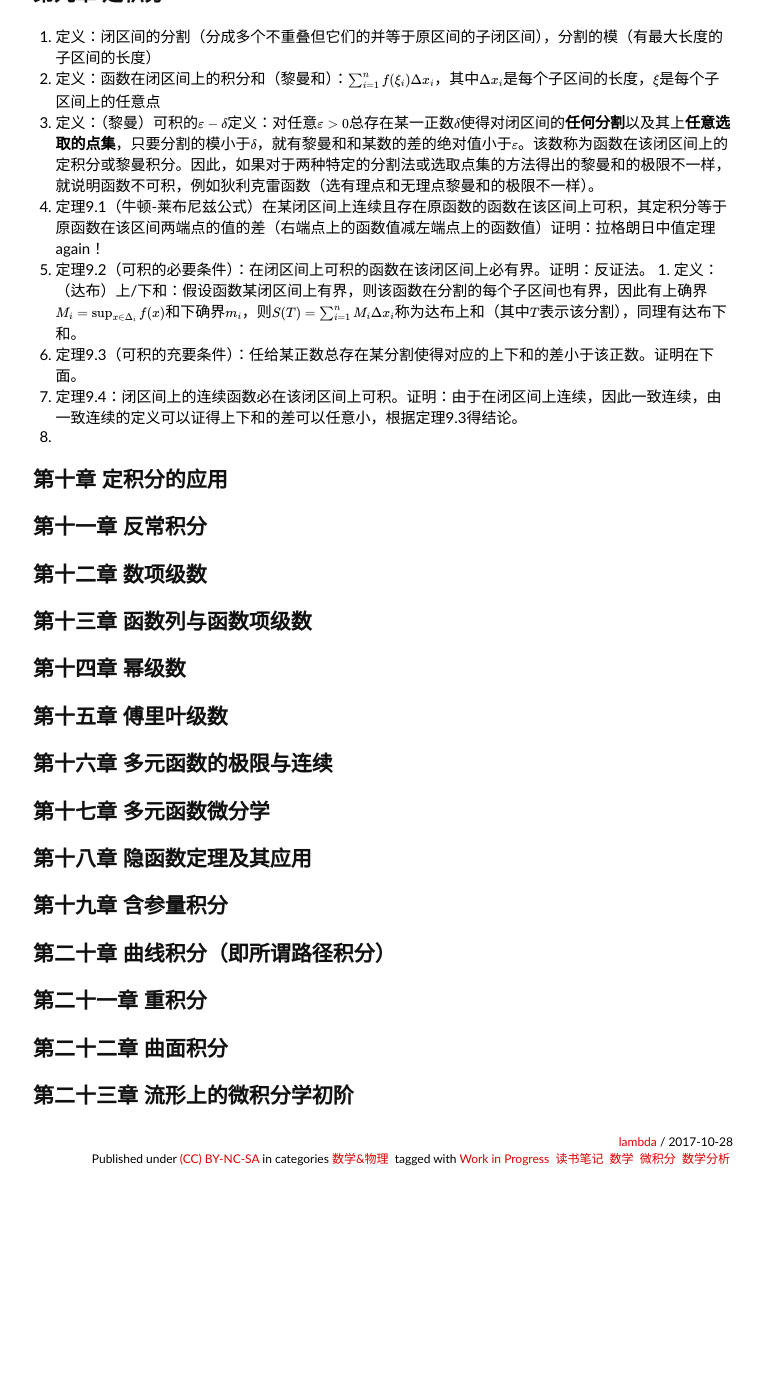
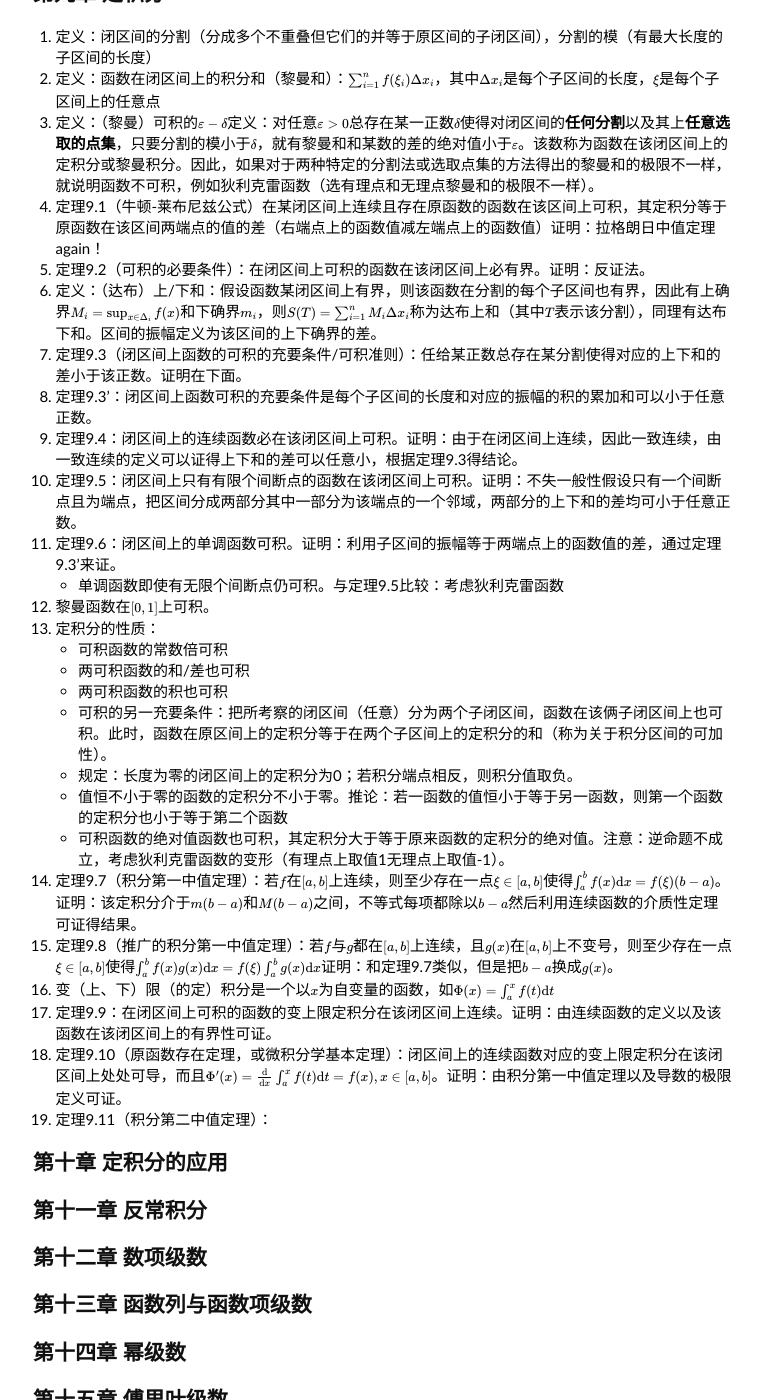
Before and after one commit to lam8da/lam8da.github.io, a Jekyll site: the page built from _posts/2017-10-28-mathematical-analysis-by-east-china-normal-university-notes.md, in a window 1280 px wide and 1400 px high, scrolled down 9728 px. Shown: the whole window, without its empty margins (257-1021 px from the left). Built offline with Jekyll 4.4.1, drawn with Linux system fonts in a browser that asks for light colours; nearby versions of some CDN libraries; formulas are drawn with MathJax 3; comment, search, counter and statistics services are not loaded; before the commit the page ends 10924 px from its top, so only the background shows below that.

Commit message:
Add more content to chapter 9 of math analysis

```diff
--- a/_posts/2017-10-28-mathematical-analysis-by-east-china-normal-university-notes.md
+++ b/_posts/2017-10-28-mathematical-analysis-by-east-china-normal-university-notes.md
@@ -347,11 +347,29 @@ tags:
 1. 定义：（黎曼）可积的$$\varepsilon-\delta$$定义：对任意$$\varepsilon>0$$总存在某一正数$$\delta$$使得对闭区间的**任何分割**以及其上**任意选取的点集**，只要分割的模小于$$\delta$$，就有黎曼和和某数的差的绝对值小于$$\varepsilon$$。该数称为函数在该闭区间上的定积分或黎曼积分。因此，如果对于两种特定的分割法或选取点集的方法得出的黎曼和的极限不一样，就说明函数不可积，例如狄利克雷函数（选有理点和无理点黎曼和的极限不一样）。
 1. 定理9.1（牛顿-莱布尼兹公式）在某闭区间上连续且存在原函数的函数在该区间上可积，其定积分等于原函数在该区间两端点的值的差（右端点上的函数值减左端点上的函数值）证明：拉格朗日中值定理again！
 1. 定理9.2（可积的必要条件）：在闭区间上可积的函数在该闭区间上必有界。证明：反证法。
-1.
-定义：（达布）上/下和：假设函数某闭区间上有界，则该函数在分割的每个子区间也有界，因此有上确界$$M_i=\sup_{x\in\Delta_i}f(x)$$和下确界$$m_i$$，则$$S(T)=\sum_{i=1}^n M_i\Delta x_i$$称为达布上和（其中$$T$$表示该分割），同理有达布下和。
-1. 定理9.3（可积的充要条件）：任给某正数总存在某分割使得对应的上下和的差小于该正数。证明在下面。
+1. 定义：（达布）上/下和：假设函数某闭区间上有界，则该函数在分割的每个子区间也有界，因此有上确界$$M_i=\sup_{x\in\Delta_i}f(x)$$和下确界$$m_i$$，则$$S(T)=\sum_{i=1}^n M_i\Delta x_i$$称为达布上和（其中$$T$$表示该分割），同理有达布下和。区间的振幅定义为该区间的上下确界的差。
+1. 定理9.3（闭区间上函数的可积的充要条件/可积准则）：任给某正数总存在某分割使得对应的上下和的差小于该正数。证明在下面。
+1. 定理9.3'：闭区间上函数可积的充要条件是每个子区间的长度和对应的振幅的积的累加和可以小于任意正数。
 1. 定理9.4：闭区间上的连续函数必在该闭区间上可积。证明：由于在闭区间上连续，因此一致连续，由一致连续的定义可以证得上下和的差可以任意小，根据定理9.3得结论。
-1.
+1. 定理9.5：闭区间上只有有限个间断点的函数在该闭区间上可积。证明：不失一般性假设只有一个间断点且为端点，把区间分成两部分其中一部分为该端点的一个邻域，两部分的上下和的差均可小于任意正数。
+1. 定理9.6：闭区间上的单调函数可积。证明：利用子区间的振幅等于两端点上的函数值的差，通过定理9.3'来证。
+   - 单调函数即使有无限个间断点仍可积。与定理9.5比较：考虑狄利克雷函数
+1. 黎曼函数在$$[0,1]$$上可积。
+1. 定积分的性质：
+   - 可积函数的常数倍可积
+   - 两可积函数的和/差也可积
+   - 两可积函数的积也可积
+   - 可积的另一充要条件：把所考察的闭区间（任意）分为两个子闭区间，函数在该俩子闭区间上也可积。此时，函数在原区间上的定积分等于在两个子区间上的定积分的和（称为关于积分区间的可加性）。
+   - 规定：长度为零的闭区间上的定积分为0；若积分端点相反，则积分值取负。
+   - 值恒不小于零的函数的定积分不小于零。推论：若一函数的值恒小于等于另一函数，则第一个函数的定积分也小于等于第二个函数
+   - 可积函数的绝对值函数也可积，其定积分大于等于原来函数的定积分的绝对值。注意：逆命题不成立，考虑狄利克雷函数的变形（有理点上取值1无理点上取值-1）。
+1. 定理9.7（积分第一中值定理）：若$$f$$在$$[a,b]$$上连续，则至少存在一点$$\xi\in[a,b]$$使得$$\int_{a}^{b}f(x)\mathrm{d}x=f(\xi)(b-a)$$。证明：该定积分介于$$m(b-a)$$和$$M(b-a)$$之间，不等式每项都除以$$b-a$$然后利用连续函数的介质性定理可证得结果。
+1. 定理9.8（推广的积分第一中值定理）：若$$f$$与$$g$$都在$$[a,b]$$上连续，且$$g(x)$$在$$[a,b]$$上不变号，则至少存在一点$$\xi\in[a,b]$$使得$$\int_a^b f(x)g(x)\mathrm{d}x=f(\xi)\int_a^b g(x)\mathrm{d}x$$证明：和定理9.7类似，但是把$$b-a$$换成$$g(x)$$。
+1. 变（上、下）限（的定）积分是一个以$$x$$为自变量的函数，如$$\Phi(x)=\int_a^x f(t)\mathrm{d}t$$
+1. 定理9.9：在闭区间上可积的函数的变上限定积分在该闭区间上连续。证明：由连续函数的定义以及该函数在该闭区间上的有界性可证。
+1. 定理9.10（原函数存在定理，或微积分学基本定理）：闭区间上的连续函数对应的变上限定积分在该闭区间上处处可导，而且$$\Phi'(x)=\frac{\mathrm{d}}{\mathrm{d}x}\int_a^x f(t)\mathrm{d}t=f(x), x\in[a,b]$$。证明：由积分第一中值定理以及导数的极限定义可证。
+1. 定理9.11（积分第二中值定理）：
+
 
 ## 第十章 定积分的应用
 
```
